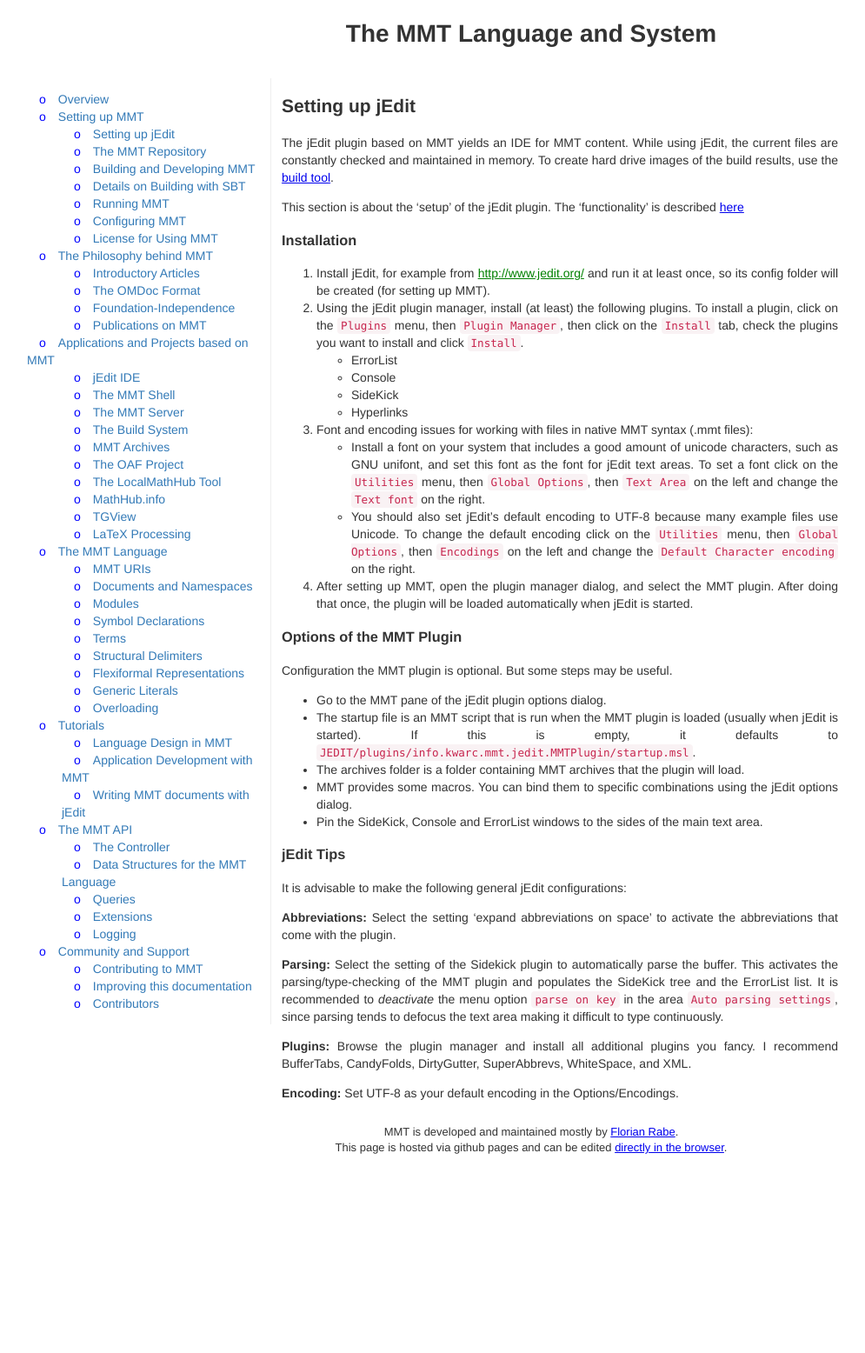
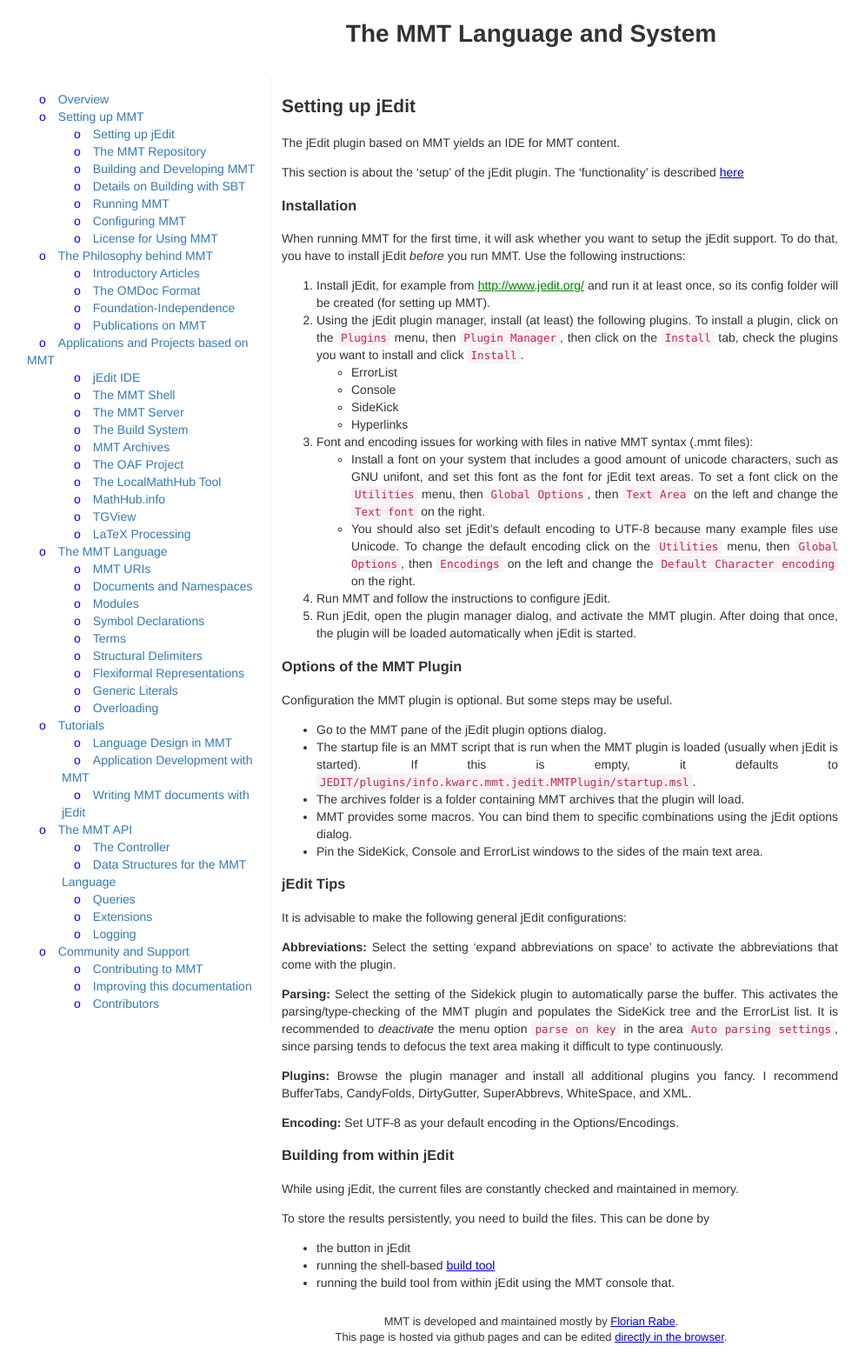
Before and after one commit to UniFormal/uniformal.github.io, a Jekyll site: the page built from doc/setup/jedit.md, in a window 1280 px wide. Shown: the whole page at 87% size, without its empty margins (29-1024 px from the left). Built offline with Jekyll 4.4.1, drawn with Linux system fonts in a browser that asks for light colours; before the commit the page ends 1338 px from its top, so only the background shows below that.

Commit message:
Update jedit.md

````diff
--- a/doc/setup/jedit.md
+++ b/doc/setup/jedit.md
@@ -4,13 +4,15 @@
 ---
 
 The jEdit plugin based on MMT yields an IDE for MMT content.
-While using jEdit, the current files are constantly checked and maintained in memory.
-To create hard drive images of the build results, use the [build tool](../applications/building.html).
 
 This section is about the 'setup' of the jEdit plugin.
 The 'functionality' is described [here](../applications/jedit.html)
 
 ### Installation
+
+When running MMT for the first time, it will ask whether you want to setup the jEdit support.
+To do that, you have to install jEdit *before* you run MMT.
+Use the following instructions:
 
 1. Install jEdit, for example from [http://www.jedit.org/](http://www.jedit.org/) and run it at least once, so its config folder will be created (for setting up MMT).
 2. Using the jEdit plugin manager, install (at least) the following plugins. To install a plugin, click on the ```Plugins``` menu, then ```Plugin Manager```, then click on the ```Install``` tab, check the plugins you want to install and click ```Install```.
@@ -21,7 +23,8 @@
 3. Font and encoding issues for working with files in native MMT syntax (.mmt files):
   * Install a font on your system that includes a good amount of unicode characters, such as GNU unifont, and set this font as the font for jEdit text areas. To set a font click on the ```Utilities``` menu, then ```Global Options```, then ```Text Area``` on the left and change the ```Text font``` on the right.
   * You should also set jEdit's default encoding to UTF-8 because many example files use Unicode. To change the default encoding click on the ```Utilities``` menu, then ```Global Options```, then ```Encodings``` on the left and change the ```Default Character encoding``` on the right.
-4. After setting up MMT, open the plugin manager dialog, and select the MMT plugin.
+4. Run MMT and follow the instructions to configure jEdit.
+5. Run jEdit, open the plugin manager dialog, and activate the MMT plugin.
    After doing that once, the plugin will be loaded automatically when jEdit is started.
 
 <!--
@@ -54,3 +57,14 @@
 **Plugins:** Browse the plugin manager and install all additional plugins you fancy. I recommend BufferTabs, CandyFolds, DirtyGutter, SuperAbbrevs, WhiteSpace, and XML.
 
 **Encoding:** Set UTF-8 as your default encoding in the Options/Encodings.
+
+### Building from within jEdit
+
+While using jEdit, the current files are constantly checked and maintained in memory.
+
+To store the results persistently, you need to build the files.
+This can be done by
+
+* the button in jEdit
+* running the shell-based [build tool](../applications/building.html)
+* running the build tool from within jEdit using the MMT console that.
````
